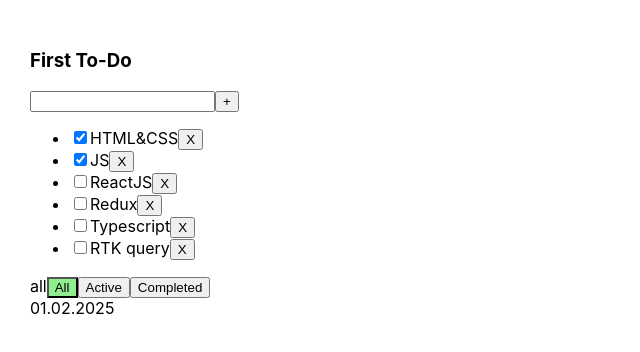
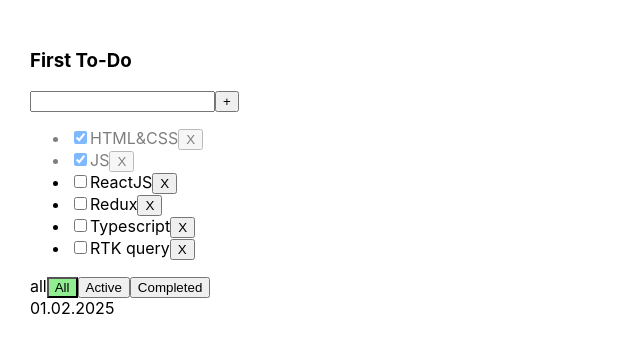
Before and after one commit to FillArt/todo-vite, a React (Vite) app: page / in a window 1280 px wide. Shown: the top 352 px of the page, without its empty margins (0-640 px from the left). Built offline with nearby package versions, Linux system fonts and the light colour scheme.

Commit message:
feat: added a visual display of the done task

```diff
--- a/src/App.css
+++ b/src/App.css
@@ -18,3 +18,7 @@
 .active-filter {
   background-color: lightgreen;
 }
+
+.is-done {
+  opacity: 0.5;
+}
--- a/src/TodoListItem.tsx
+++ b/src/TodoListItem.tsx
@@ -69,7 +69,7 @@
                         }
 
                         return (
-                            <li key={task.id}>
+                            <li key={task.id}  className={task.isDone ? 'is-done' : ''}>
                                 <input type="checkbox" checked={task.isDone} onChange={changeTaskStatusHandler} />
                                 <span>{task.title}</span>
                                 <ButtonBase title="X" onClick={() => deleteTaskHandler()} />
```
